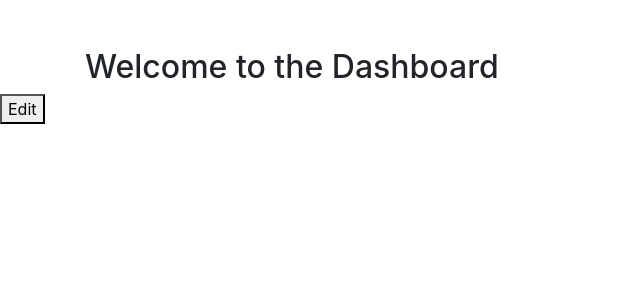
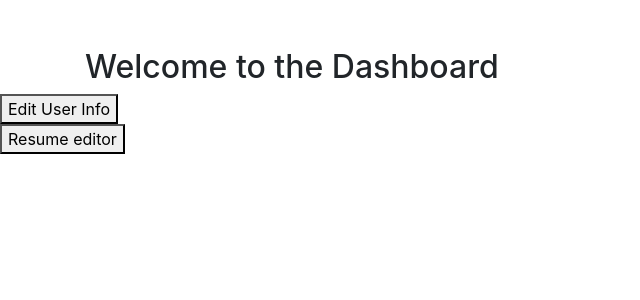
Before and after one commit to benWhen/ResumeBuilder-g6, a Django app: page /dashboard/ in a window 1280 px wide. Shown: the part 58-358 px from the top of the page, without its empty margins (0-640 px from the left). Run offline with Django 4.2, Linux system fonts and the light colour scheme; some libraries are stand-ins or nearby versions.

Commit message:
Simple resume saving

```diff
--- a/ResumeBuilderApp/admin.py
+++ b/ResumeBuilderApp/admin.py
@@ -35,3 +35,5 @@ class UserAdmin(UA):
     list_display = ("email", "first_name", "last_name", "is_staff")
     ordering = ("-is_staff",)
     readonly_fields = ('last_login', 'date_joined')
+
+admin.site.register(Resume)
--- a/ResumeBuilderApp/forms.py
+++ b/ResumeBuilderApp/forms.py
@@ -11,4 +11,4 @@ class CreateUserForm(UserCreationForm):
 class UserEditForm(forms.ModelForm): #comment so I can re-push
   class Meta:
       model = User
-      fields = ['first_name', 'last_name', 'email', 'phone_number', 'address', 'is_staff', 'is_active']
+      fields = ['first_name', 'last_name', 'email', 'phone_number', 'address']
--- a/ResumeBuilderApp/templates/pages/Dashboard.html
+++ b/ResumeBuilderApp/templates/pages/Dashboard.html
@@ -42,7 +42,8 @@
     <div class="container mt-5">
         <h2>Welcome to the Dashboard</h2>
     </div>
-    <a href="{% url 'edit_user' user_id=user.id %}"><button>Edit</button></a> <!-- comment so I can re-push -->
+    <a href="{% url 'edit_user' user_id=user.id %}"><button>Edit User Info</button></a> <!-- comment so I can re-push -->
+  <br><a href="{% url 'editor' %}"><button>Resume editor</button></a>
     <!-- Bootstrap JS and jQuery links (for navbar toggler) -->
     <script src="https://code.jquery.com/jquery-3.5.1.slim.min.js"></script>
     <script src="https://cdn.jsdelivr.net/npm/@popperjs/core@2.5.4/dist/umd/popper.min.js"></script>
--- a/ResumeBuilderApp/urls.py
+++ b/ResumeBuilderApp/urls.py
@@ -10,5 +10,6 @@ urlpatterns = [
     path('edit_user/<int:user_id>/', views.edit_user, name='edit_user'),
     path('dashboard/', views.dashboard, name='dashboard'),
     path('editor/', views.editor, name='editor'),
+    path('saveResume/', views.saveResume, name='saveResume'),
     ]
 #comment so I can re-push
--- a/ResumeBuilderApp/views.py
+++ b/ResumeBuilderApp/views.py
@@ -1,8 +1,11 @@
 from django.shortcuts import render, redirect
-from .forms import CreateUserForm, UserEditForm
+from .forms import *
 from django.contrib import messages
 from django.contrib.auth import authenticate, login, logout
-from .models import User
+from .models import User, Resume
+import json
+from django.http import JsonResponse
+from django.core.files.base import ContentFile
 
 
 def home(request):
@@ -63,3 +66,19 @@ def edit_user(request, user_id): # User editing
 def editor(request):
     context = {}
     return render(request, 'pages/editor.html', context)
+
+def saveResume(request):
+  if request.method == 'POST':
+    content = request.POST.get('data', 'Hello World!')
+    print(content)
+    #if we want to check resume contents for security reasons
+
+    #saves resume to database
+    username = request.user
+    user = User.objects.get(email=username)
+    resumeCount = Resume.objects.filter(user=user).count()
+    resume = Resume(name= "Resume" + str(resumeCount), user=user, resume_file=content)
+    resume.save()
+    return redirect('editor')
+  else:
+    return redirect('editor')
```
Also changed, not shown: ResumeBuilderApp/models.py (+12 -0 lines), ResumeBuilderApp/static/js/editor.js (+7 -0 lines), ResumeBuilderApp/templates/pages/editor.html (+11 -3 lines).
